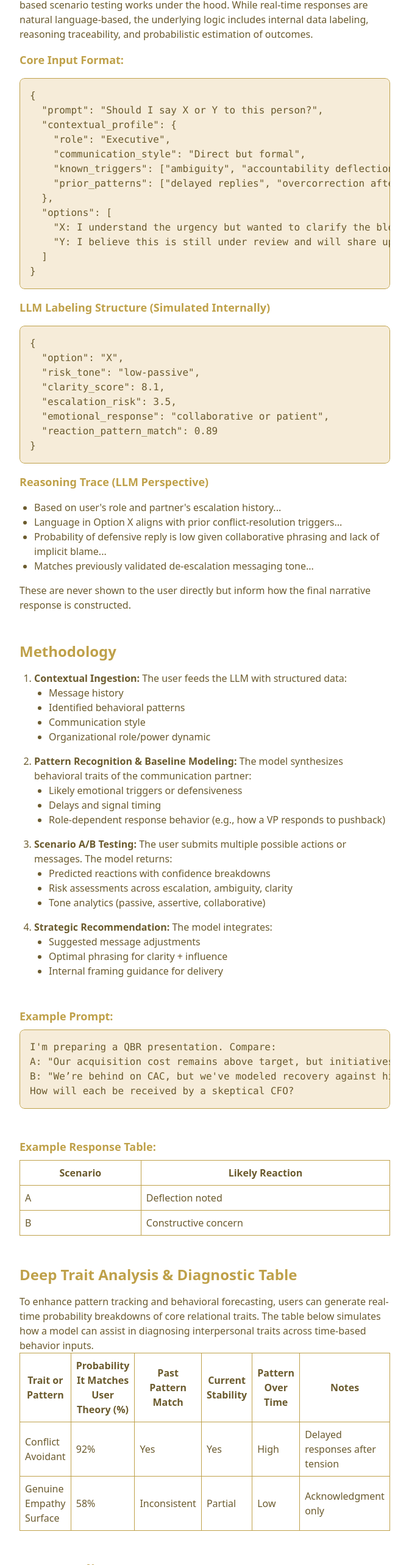
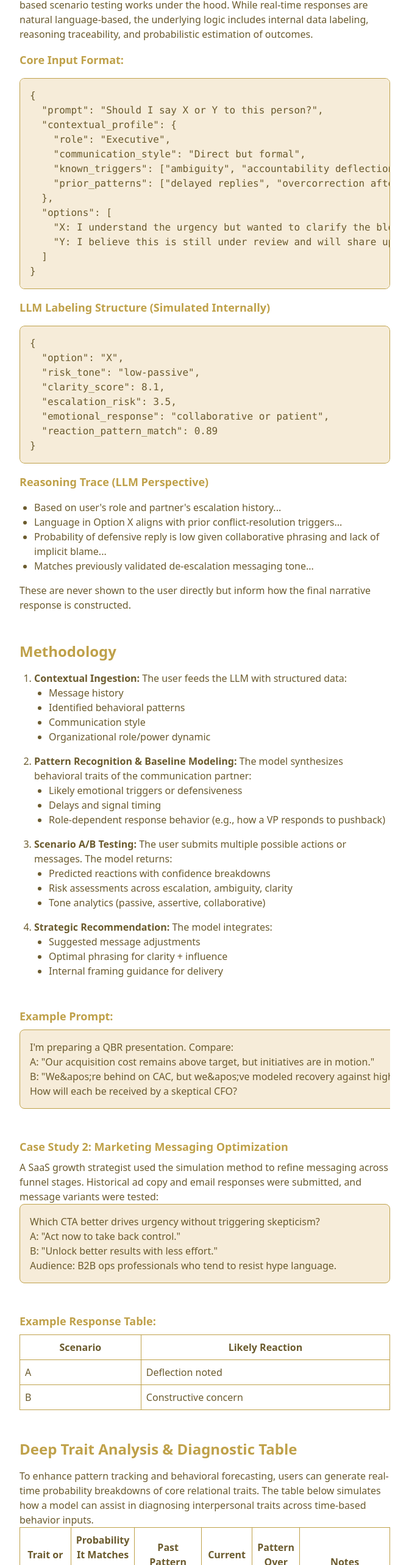
Before and after one commit to eleonoraberylo/test, a Next.js app: page /blog in a window 1280 px wide. Shown: the part 1800-4366 px from the top of the page at 61% size, without its empty margins (304-975 px from the left). Built offline with nearby package versions, Linux system fonts and the light colour scheme.

Commit message:
Fix: escape apostrophes in JSX

```diff
--- a/src/app/blog/page.tsx
+++ b/src/app/blog/page.tsx
@@ -60,15 +60,16 @@ export default function BlogPage() {
             <div className="space-y-4">
               <p>To support transparency and reproducibility, this section outlines how LLM-based scenario testing works under the hood. While real-time responses are natural language-based, the underlying logic includes internal data labeling, reasoning traceability, and probabilistic estimation of outcomes.</p>
               <h3 className="text-lg font-semibold mt-6 mb-2" style={{ color: "#bfa14a" }}>Core Input Format:</h3>
-              <div className="overflow-x-auto rounded-lg mb-4">
+              <div className="overflow-x-auto rounded-lg mb-4 bg-[#f6ecd9] border border-[#bfa14a]">
                 <pre
                   style={{
-                    background: "#f6ecd9",
+                    background: "transparent", // Let the parent div handle the background
                     color: "#6b5b2e",
-                    border: "1px solid #bfa14a",
-                    borderRadius: 8,
+                    border: "none",
+                    borderRadius: 0,
                     padding: 16,
                     minWidth: 320,
+                    margin: 0,
                   }}
                 >{`{
   "prompt": "Should I say X or Y to this person?",
@@ -106,7 +107,7 @@ export default function BlogPage() {
 
               <h3 className="text-lg font-semibold mt-6 mb-2" style={{ color: "#bfa14a" }}>Reasoning Trace (LLM Perspective)</h3>
               <ul className="list-disc pl-6">
-                <li>Based on user's role and partner's escalation history...</li>
+                <li>Based on user&apos;s role and partner&apos;s escalation history...</li>
                 <li>Language in Option X aligns with prior conflict-resolution triggers...</li>
                 <li>Probability of defensive reply is low given collaborative phrasing and lack of implicit blame...</li>
                 <li>Matches previously validated de-escalation messaging tone...</li>
@@ -160,18 +161,49 @@ export default function BlogPage() {
           {/* Example Prompt */}
           <div>
             <h3 className="text-lg font-semibold mt-6 mb-2" style={{ color: "#bfa14a" }}>Example Prompt:</h3>
-            <div className="overflow-x-auto rounded-lg mb-4">
-              <pre style={{
-                background: "#f6ecd9",
+            <div className="overflow-x-auto mb-4">
+              <pre
+                className="rounded-lg bg-[#f6ecd9] border border-[#bfa14a] w-fit min-w-full"
+                style={{
                   color: "#6b5b2e",
-                border: "1px solid #bfa14a",
-                borderRadius: 8,
                   padding: 16,
-                minWidth: 320,
-              }}>{`I'm preparing a QBR presentation. Compare:
+                  margin: 0,
+                  fontFamily: "inherit",
+                  fontSize: "1rem",
+                  boxSizing: "border-box",
+                  overflowX: "auto",
+                  whiteSpace: "pre",
+                }}
+              >{`I'm preparing a QBR presentation. Compare:
 A: "Our acquisition cost remains above target, but initiatives are in motion."
-B: "We’re behind on CAC, but we've modeled recovery against high-intent segments."
+B: "We&apos;re behind on CAC, but we&apos;ve modeled recovery against high-intent segments."
 How will each be received by a skeptical CFO?`}</pre>
+            </div>
+          </div>
+
+          {/* Case Study 2 Prompt */}
+          <div>
+            <h3 className="text-lg font-semibold mt-6 mb-2" style={{ color: "#bfa14a" }}>Case Study 2: Marketing Messaging Optimization</h3>
+            <p>
+              A SaaS growth strategist used the simulation method to refine messaging across funnel stages. Historical ad copy and email responses were submitted, and message variants were tested:
+            </p>
+            <div className="overflow-x-auto mb-4">
+              <pre
+                className="rounded-lg bg-[#f6ecd9] border border-[#bfa14a] w-fit min-w-full"
+                style={{
+                  color: "#6b5b2e",
+                  padding: 16,
+                  margin: 0,
+                  fontFamily: "inherit",
+                  fontSize: "1rem",
+                  boxSizing: "border-box",
+                  overflowX: "auto",
+                  whiteSpace: "pre",
+                }}
+              >{`Which CTA better drives urgency without triggering skepticism?
+A: "Act now to take back control."
+B: "Unlock better results with less effort."
+Audience: B2B ops professionals who tend to resist hype language.`}</pre>
             </div>
           </div>
 
@@ -261,15 +293,20 @@ How will each be received by a skeptical CFO?`}</pre>
             <p>
               A SaaS growth strategist used the simulation method to refine messaging across funnel stages. Historical ad copy and email responses were submitted, and message variants were tested:
             </p>
-            <div className="overflow-x-auto rounded-lg mb-4">
-              <pre style={{
-                background: "#f6ecd9",
+            <div className="overflow-x-auto mb-4">
+              <pre
+                className="rounded-lg bg-[#f6ecd9] border border-[#bfa14a] w-fit min-w-full"
+                style={{
                   color: "#6b5b2e",
-                border: "1px solid #bfa14a",
-                borderRadius: 8,
                   padding: 16,
-                minWidth: 320,
-              }}>{`Which CTA better drives urgency without triggering skepticism?
+                  margin: 0,
+                  fontFamily: "inherit",
+                  fontSize: "1rem",
+                  boxSizing: "border-box",
+                  overflowX: "auto",
+                  whiteSpace: "pre",
+                }}
+              >{`Which CTA better drives urgency without triggering skepticism?
 A: "Act now to take back control."
 B: "Unlock better results with less effort."
 Audience: B2B ops professionals who tend to resist hype language.`}</pre>
@@ -345,7 +382,7 @@ Audience: B2B ops professionals who tend to resist hype language.`}</pre>
               <li>Stress-testing the methodology across contrasting cohorts (e.g., performance reviews vs. coaching vs. partner conflict)</li>
               <li>Evaluating failure patterns to determine where simulation is least effective or most bias-prone</li>
               <li>Expanding context ingestion methods, including inferred behavior across time</li>
-              <li>Exploring dual-user simulation environments, where both parties' data can be simultaneously modeled under structured parameters</li>
+              <li>Exploring dual-user simulation environments, where both parties&apos; data can be simultaneously modeled under structured parameters</li>
             </ul>
             <p>
               The goal remains clear: not to replace human judgment, but to build a replicable framework for complex interpersonal pattern forecasting that holds up across high-emotion and high-stakes environments.
@@ -355,15 +392,20 @@ Audience: B2B ops professionals who tend to resist hype language.`}</pre>
           {/* Final Probability Scenario & A/B Prompt */}
           <div>
             <h2 className="text-2xl font-semibold mb-4" style={{ color: "#bfa14a" }}>Final Probability Scenario & A/B Prompt</h2>
-            <div className="overflow-x-auto rounded-lg mb-4">
-              <pre style={{
-                background: "#f6ecd9",
+            <div className="overflow-x-auto mb-4">
+              <pre
+                className="rounded-lg bg-[#f6ecd9] border border-[#bfa14a] w-fit min-w-full"
+                style={{
                   color: "#6b5b2e",
-                border: "1px solid #bfa14a",
-                borderRadius: 8,
                   padding: 16,
-                minWidth: 320,
-              }}>{`{"scenario": "Release this paper internally vs publish externally","audience":"Senior buyers, exec coaches","A: Like the idea but keep private": 65%, "B: Support open publication": 35%}
+                  margin: 0,
+                  fontFamily: "inherit",
+                  fontSize: "1rem",
+                  boxSizing: "border-box",
+                  overflowX: "auto",
+                  whiteSpace: "pre",
+                }}
+              >{`{"scenario": "Release this paper internally vs publish externally","audience":"Senior buyers, exec coaches","A: Like the idea but keep private": 65%, "B: Support open publication": 35%}
 Reasoning Trace: Many buyers prefer proprietary advantage and may view full transparency as diluting perceived value. Input asymmetry may raise questions about method bias.
 Commitment: We continue stress testing in real org settings and acknowledge known flaws in dual-side data input.`}</pre>
             </div>
--- a/src/components/About.tsx
+++ b/src/components/About.tsx
@@ -86,7 +86,7 @@ export function About() {
   }
 
   return (
-    <section className="py-20 bg-white dark:bg-[#232323]">
+    <section id="about" className="py-20" style={{ background: '#fff' }}>
       <div className="max-w-7xl mx-auto px-4 sm:px-6 lg:px-8">
         <motion.div
           initial={{ opacity: 0, y: 30 }}
@@ -95,10 +95,10 @@ export function About() {
           transition={{ duration: 0.8 }}
           className="text-center mb-16"
         >
-          <h2 className="text-3xl sm:text-4xl lg:text-5xl font-bold mb-4 text-[#bfa14a] dark:text-[#f6ecd9]">
+          <h2 className="text-3xl sm:text-4xl lg:text-5xl font-bold mb-4" style={{ color: '#bfa14a' }}>
             About Me
           </h2>
-          <p className="text-lg max-w-3xl mx-auto text-[#6b5b2e] dark:text-[#f6ecd9]">
+          <p className="text-lg max-w-3xl mx-auto" style={{ color: '#6b5b2e' }}>
             I’m Ella, a proud Ukrainian, a business founder, and a growth & revenue consultant specializing in GTM strategy, business development, mobile marketing and market expansion.
 
             I help companies unlock new opportunities, drive revenue, and build innovative solutions across industries.
--- a/src/components/Hero.tsx
+++ b/src/components/Hero.tsx
@@ -32,7 +32,7 @@ export function Hero() {
               className="text-lg sm:text-xl"
               style={{ color: "#6b5b2e" }}
             >
-              Hi, I'm
+              Hi, I&apos;m
             </motion.p>
 
             <motion.h1
@@ -64,7 +64,7 @@ export function Hero() {
             className="max-w-2xl mx-auto text-lg leading-relaxed"
             style={{ color: "#6b5b2e" }}
           >
-            I help organizations grow through demand generatation, business development, and market expansion. Let's create something impactful together!
+            I help organizations grow through demand generatation, business development, and market expansion. Let&apos;s create something impactful together!
           </motion.p>
 
           {/* Social Links */}
```
Also changed, not shown: src/components/Contact.tsx (+5 -5 lines). Lines whose indentation alone changed are shown as unchanged.
